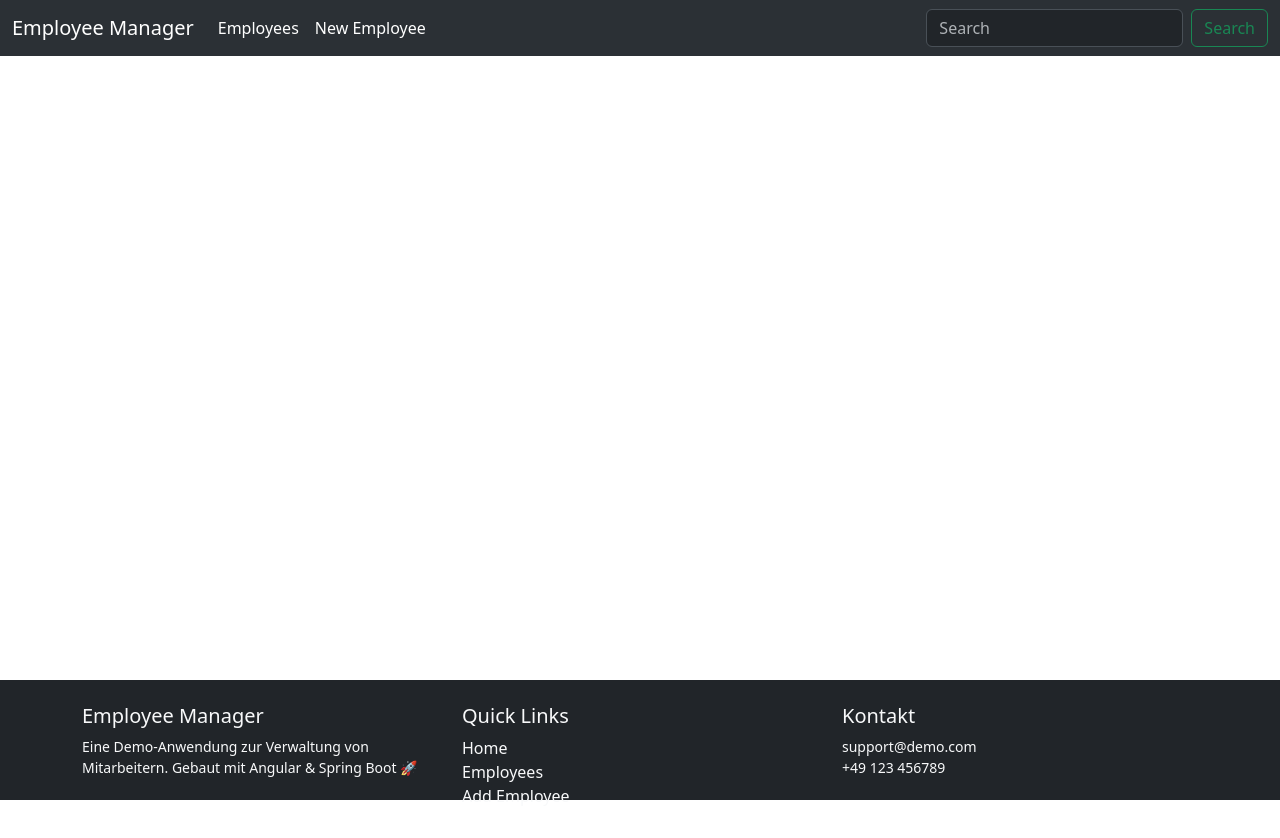
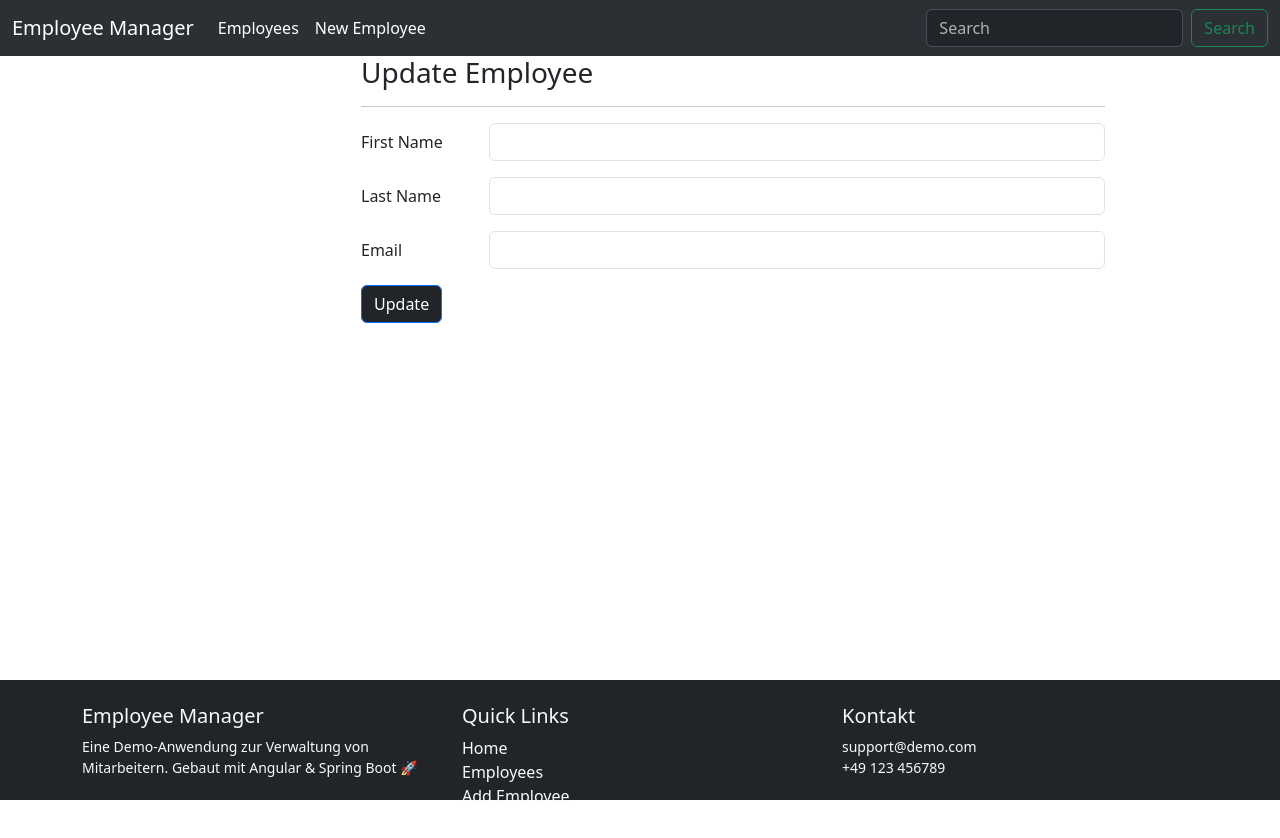
Before and after one commit to JosephAlzieb/Angular-Spring-Boot-CRUD-Full-Stack-App, an Angular app in the folder Employee-Management-Angular-Frontend/: page /update-employee/1 in a window 1280 px wide. Before the commit this address led to /. Shown: the top 838 px of the page. Built offline with nearby package versions, Linux system fonts and the light colour scheme; no server answers.

Commit message:
feat: implement employee update functionality with form and routing

```diff
--- a/Employee-Management-Angular-Frontend/src/app/app.routes.ts
+++ b/Employee-Management-Angular-Frontend/src/app/app.routes.ts
@@ -1,10 +1,13 @@
 import { Routes } from '@angular/router';
 import { EmployeeList } from './components/employee-list/employee-list';
 import { EmployeeCreate } from './components/employee-create/employee-create';
+import { EmployeeUpdate } from './components/employee-update/employee-update';
 
 export const routes: Routes = [
     { path: 'employees', component: EmployeeList },
     { path: 'create', component: EmployeeCreate },
-    { path: '', redirectTo: 'employees', pathMatch: 'full' }
+    { path: '', redirectTo: 'employees', pathMatch: 'full' },
+    { path: 'update-employee/:id', component: EmployeeUpdate },
+
 
 ];
--- a/Employee-Management-Angular-Frontend/src/app/components/employee-list/employee-list.html
+++ b/Employee-Management-Angular-Frontend/src/app/components/employee-list/employee-list.html
@@ -17,6 +17,7 @@
             <td>{{employee.emailId}}</td>
             <td>
                 <button (click)="deleteEmployee(employee.id!)" class="btn btn-danger">Delete</button>
+                <button (click)="updateEmployee(employee.id!)" class="btn btn-warning">Update</button>
             </td>
         </tr>
     }
--- a/Employee-Management-Angular-Frontend/src/app/components/employee-list/employee-list.ts
+++ b/Employee-Management-Angular-Frontend/src/app/components/employee-list/employee-list.ts
@@ -2,6 +2,7 @@ import { Component, OnInit } from '@angular/core';
 import { Employee } from '../../models/employee';
 import { EmployeeService as EmployeeService } from '../../services/employee-service';
 import { CommonModule } from '@angular/common';
+import { Router } from '@angular/router';
 
 @Component({
   selector: 'app-employee-list',
@@ -14,9 +15,16 @@ import { CommonModule } from '@angular/common';
 export class EmployeeList implements OnInit {
   employees: Employee[] = [];
 
-  constructor(private employeeservice: EmployeeService) { }
+  constructor(
+    private employeeservice: EmployeeService,
+    private router: Router) {
+    }
 
   ngOnInit(): void {
+    this.fetchEmployees();
+  }
+
+  private fetchEmployees() {
     this.employeeservice.getEmployees().subscribe(data => {
       this.employees = data;
     });
@@ -27,4 +35,8 @@ export class EmployeeList implements OnInit {
       this.employees = this.employees.filter(emp => emp.id !== id);
     });
   }
+
+  updateEmployee(id: number): void {
+    this.router.navigate(['/update-employee', id]);
+  }
 }
--- /dev/null
+++ b/Employee-Management-Angular-Frontend/src/app/components/employee-update/employee-update.html
@@ -0,0 +1,28 @@
+<div class="col-md-8 offset-md-3">
+  <h3>Update Employee</h3>
+  <hr>
+  <form [formGroup]="employeeForm" (ngSubmit)="onSubmit()">
+    <div class="row mb-3">
+      <label for="firstName" class="col-sm-2 col-form-label">First Name</label>
+      <div class="col-sm-10">
+        <input type="text" class="form-control" id="firstName" formControlName="firstName">
+      </div>
+    </div>
+
+    <div class="row mb-3">
+      <label for="lastname" class="col-sm-2 col-form-label">Last Name</label>
+      <div class="col-sm-10">
+        <input type="text" class="form-control" id="lastname" formControlName="lastName">
+      </div>
+    </div>
+
+    <div class="row mb-3">
+      <label for="emailId" class="col-sm-2 col-form-label">Email</label>
+      <div class="col-sm-10">
+        <input type="email" class="form-control" id="emailId" formControlName="emailId">
+      </div>
+    </div>
+
+    <button type="submit" class="btn btn-primary bg-dark">Update</button>
+  </form>
+</div>
--- /dev/null
+++ b/Employee-Management-Angular-Frontend/src/app/components/employee-update/employee-update.ts
@@ -0,0 +1,54 @@
+import { Component } from '@angular/core';
+import { EmployeeService } from '../../services/employee-service';
+import { FormBuilder, FormGroup, ReactiveFormsModule, Validators } from '@angular/forms';
+import { ActivatedRoute, Router } from '@angular/router';
+import { Employee } from '../../models/employee';
+import { CommonModule } from '@angular/common';
+
+@Component({
+  selector: 'app-employee-update',
+  imports: [CommonModule, ReactiveFormsModule],
+  templateUrl: './employee-update.html',
+  styleUrl: './employee-update.css'
+})
+export class EmployeeUpdate {
+
+  employeeForm!: FormGroup;
+  employeeId!: number;
+
+constructor(
+    private employeeService: EmployeeService,
+    private route: ActivatedRoute,
+    private router: Router,
+    private fb: FormBuilder
+  ) { }
+
+  ngOnInit(): void {
+    // ID aus URL holen
+    this.employeeId = Number(this.route.snapshot.paramMap.get('id'));
+
+    // Formular initialisieren
+    this.employeeForm = this.fb.group({
+      firstName: ['', Validators.required],
+      lastName: ['', Validators.required],
+      emailId: ['', [Validators.required, Validators.email]]
+    });
+
+    // Daten für Employee laden
+    this.employeeService.getEmployeesById(this.employeeId).subscribe(emp => {
+      this.employeeForm.patchValue(emp); // Füllt Felder mit Daten
+    });
+  }
+
+  onSubmit(): void {
+    if (this.employeeForm.valid) {
+      const updatedEmployee: Employee = { id: this.employeeId, ...this.employeeForm.value };
+
+      this.employeeService.updateEmployee(this.employeeId, updatedEmployee).subscribe(() => {
+        console.log('Employee updated');
+        this.router.navigate(['/employees']); // zurück zur Liste
+      });
+    }
+  }
+
+}
```
Also changed, not shown: Employee-Management-Angular-Frontend/src/app/components/employee-update/employee-update.css (added), 1 other file (tests, documents, lock files or other folders).
